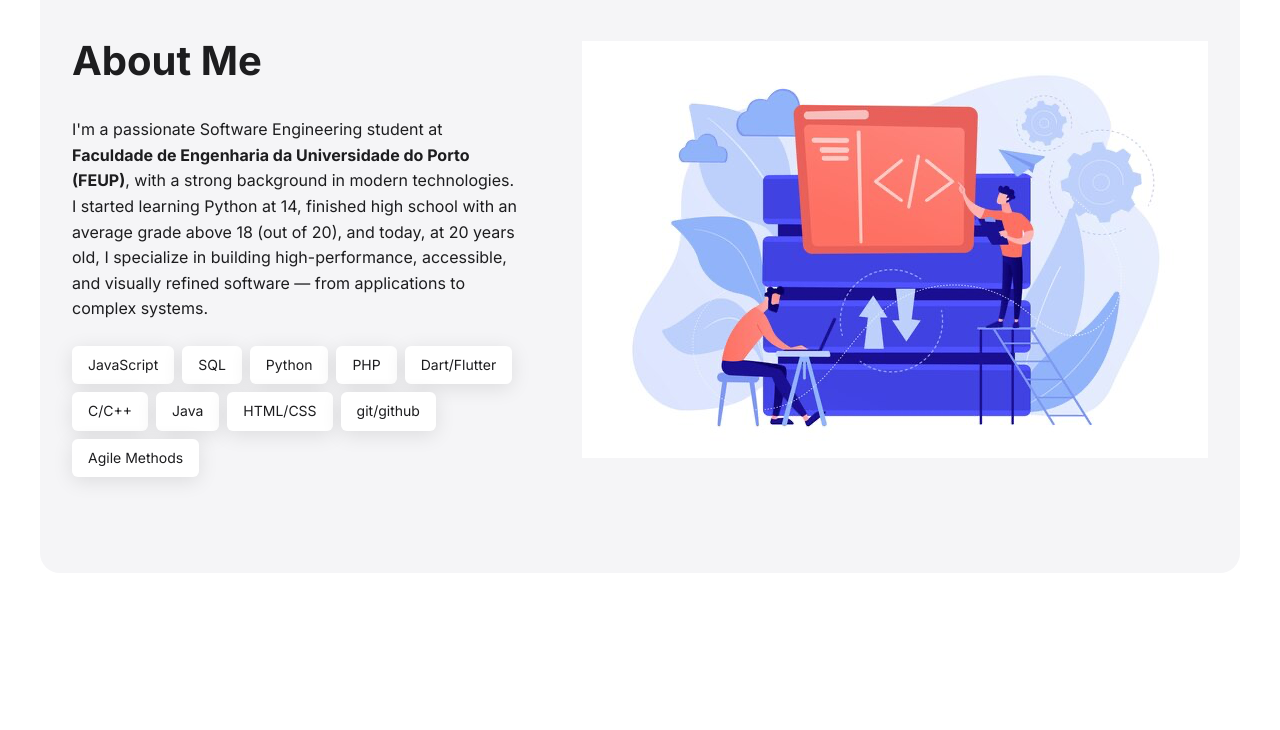
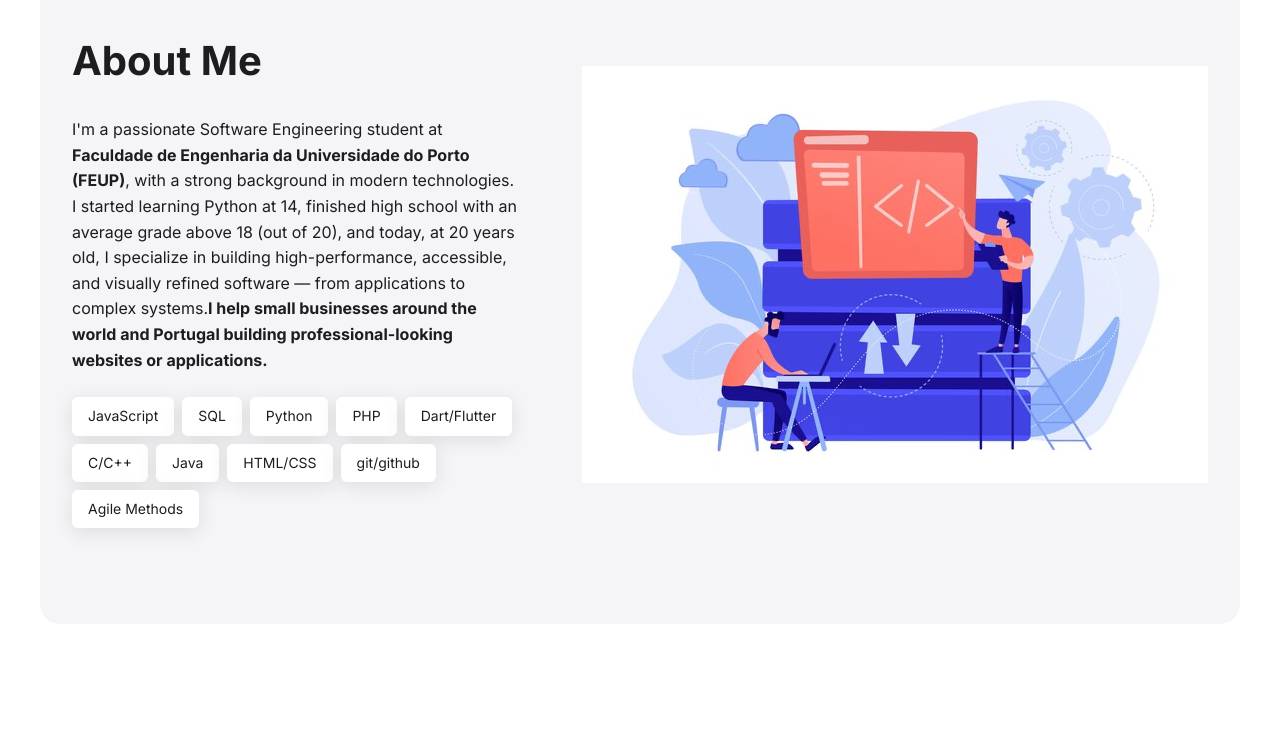
Before and after one commit to TiagoAfonseca11/CV-Website, a plain HTML site: page index.html in a window 1280 px wide. Shown: the part 3181-3911 px from the top of the page. Drawn offline with Linux system fonts and the light colour scheme.

Commit message:
final version

```diff
--- a/index.html
+++ b/index.html
@@ -3,7 +3,7 @@
 <head>
   <meta charset="UTF-8">
   <meta name="viewport" content="width=device-width, initial-scale=1.0">
-  <meta name="description" content="Portfólio de Tiago Afonseca, desenvolvedor web especializado em React, PHP, Firebase. Projetos modernos e responsivos.">
+  <meta name="description" content="I help small businesses around the world and Portugal building professional-looking websites or applications. Software Engineering.">
 
   <title>Dev Portfolio | Tiago Afonseca</title>
   <link rel="icon" href="assets/codeseparators_87490.png">
@@ -111,7 +111,7 @@
     <div class="about-content">
       <div class="about-text animate-on-scroll">
         <h2>About Me</h2>
-        <p>I'm a passionate Software Engineering student at <strong>Faculdade de Engenharia da Universidade do Porto (FEUP)</strong>, with a strong background in modern technologies. I started learning Python at 14, finished high school with an average grade above 18 (out of 20), and today, at 20 years old, I specialize in building high-performance, accessible, and visually refined software — from applications to complex systems.</p>        <div class="skills">
+        <p>I'm a passionate Software Engineering student at <strong>Faculdade de Engenharia da Universidade do Porto (FEUP)</strong>, with a strong background in modern technologies. I started learning Python at 14, finished high school with an average grade above 18 (out of 20), and today, at 20 years old, I specialize in building high-performance, accessible, and visually refined software — from applications to complex systems.<strong>I help small businesses around the world and Portugal building professional-looking websites or applications.</strong></p>        <div class="skills">
           <span>JavaScript</span>
           <span>SQL</span>
           <span>Python</span>
```
